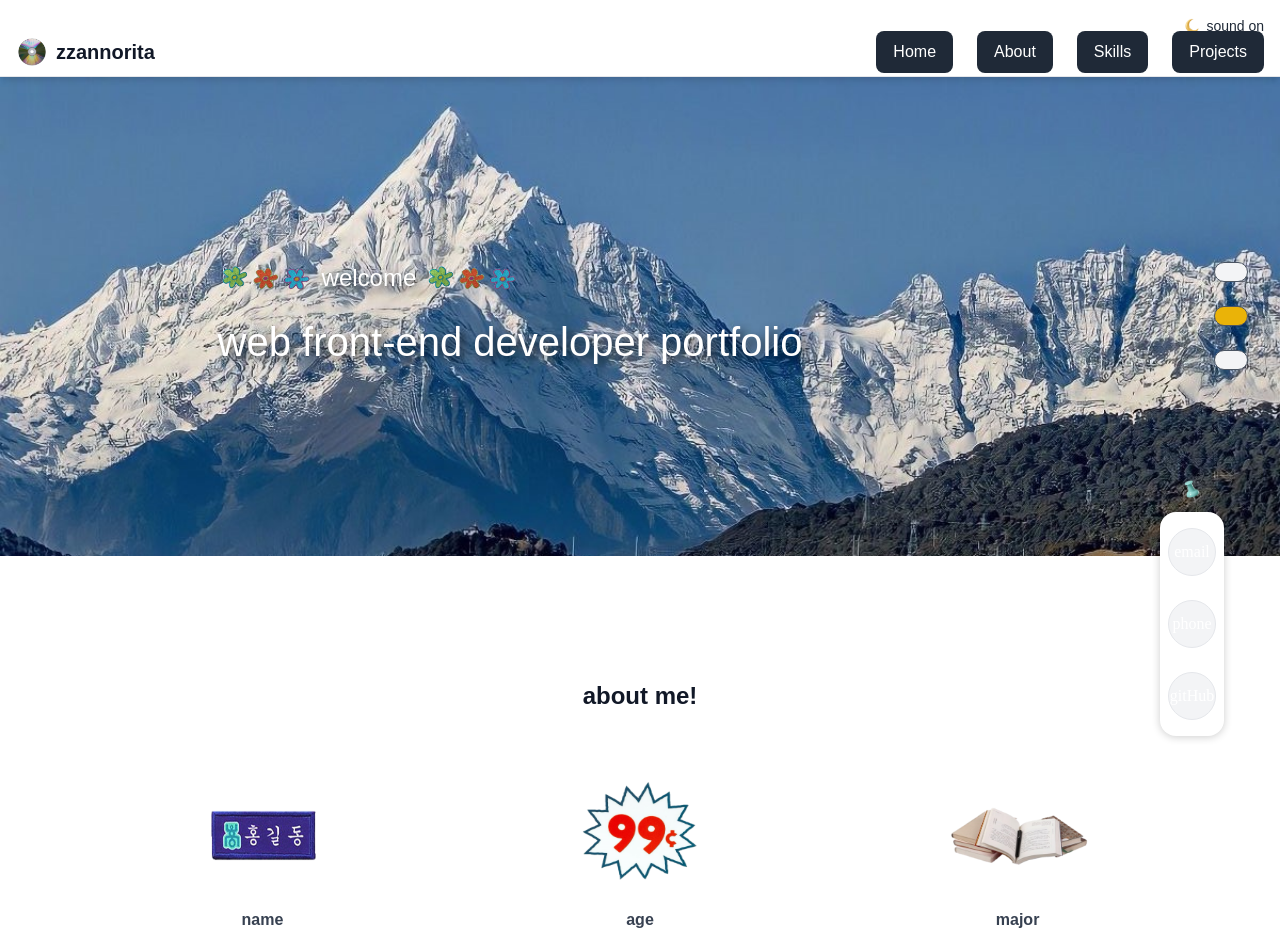
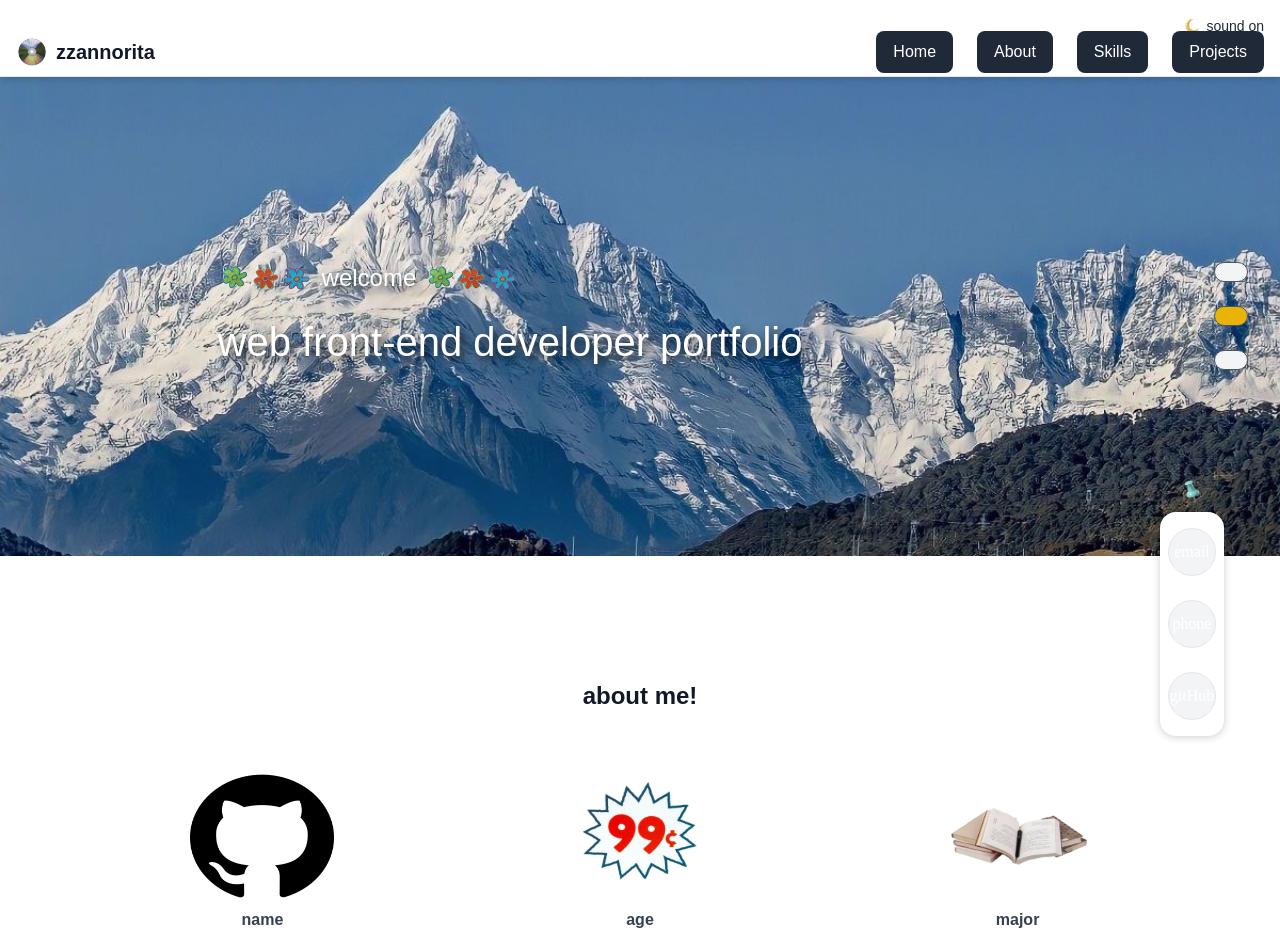
Before and after one commit to zzannorita/portfolio, a React (Vite) app: page / in a window 1280 px wide. Shown: the top 952 px of the page. Built offline with nearby package versions, Linux system fonts and the light colour scheme; a web font is replaced by a local one.

Commit message:
Test: 이미지 테스트 코드

```diff
--- a/src/components/About.jsx
+++ b/src/components/About.jsx
@@ -1,9 +1,11 @@
 import ImageCarousel from "./ImageCarousel";
+import imgTest from "../../public/images/cat2.png";
 
 export default function About() {
   const items = [
     {
-      images: ["images/name.png", "images/name2.png"],
+      // images: ["images/name.png", "images/name2.png"],
+      images: [imgTest, imgTest],
       label: "name",
       text: "장유리",
     },
--- a/src/components/Skills.jsx
+++ b/src/components/Skills.jsx
@@ -53,7 +53,7 @@ export default function Skills() {
       title: "tools",
       items: [
         {
-          src: "images/github.png",
+          src: "/images/github.png",
           alt: "github logo",
           text: "GitHub를 활용하여 기능별 브랜치를 분리하고, 커밋 메시지를 규칙에 맞게 작성하며 체계적인 버전 관리와 협업을 경험했습니다.",
         },
```
Also changed, not shown: 4 other files (tests, documents, lock files or other folders).
